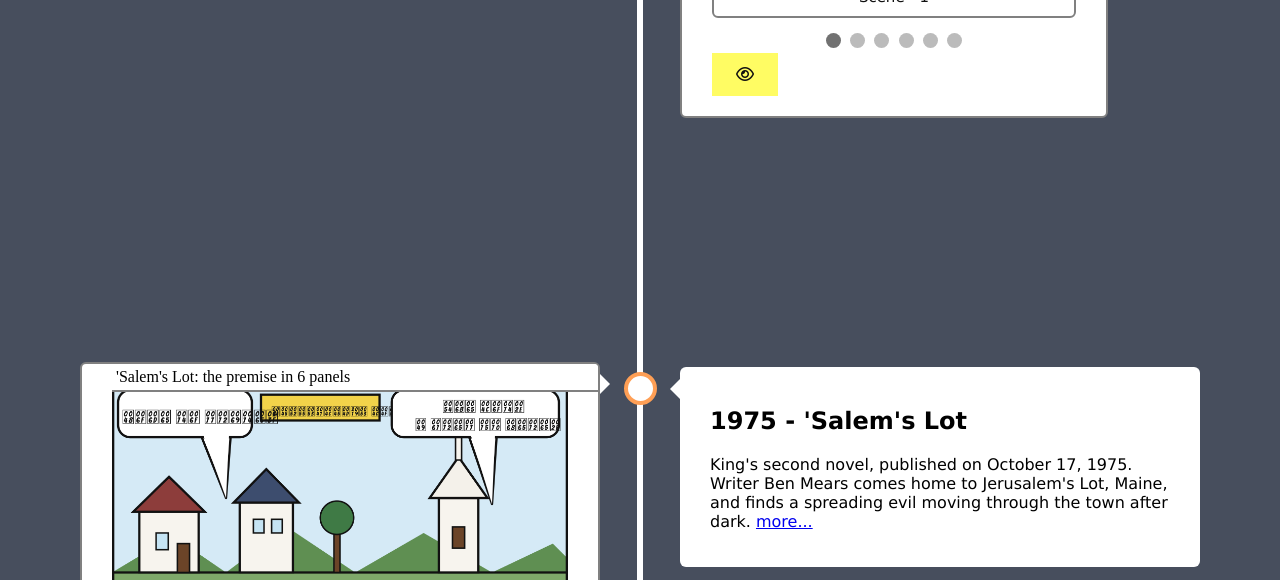
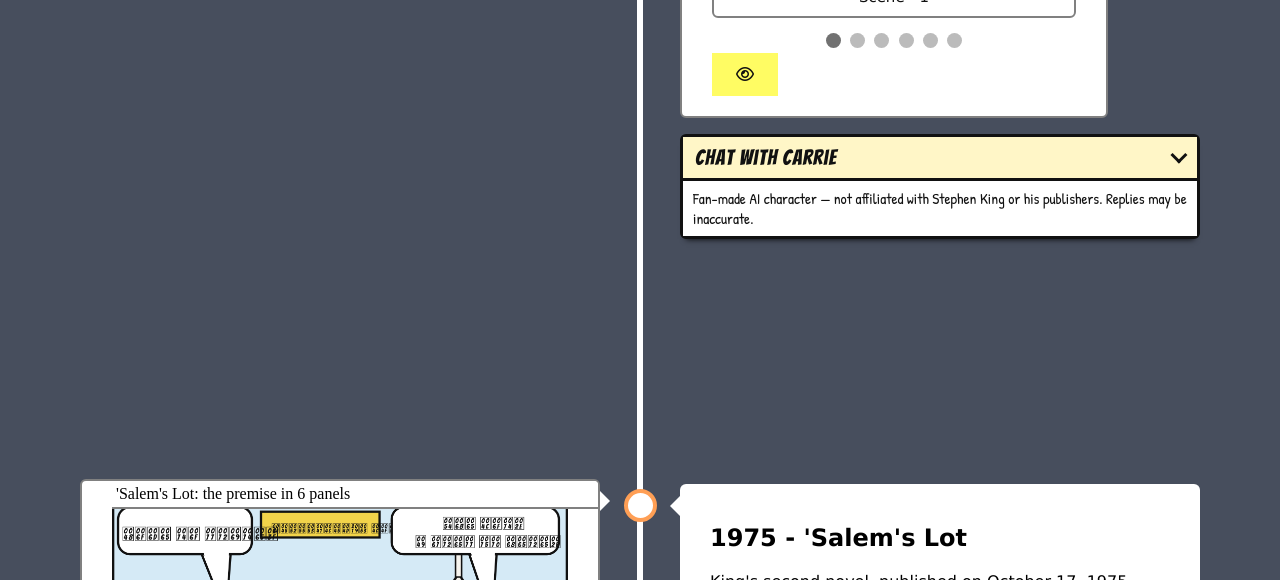
Before and after one commit to rajeshradhakrishnanmvk/timeline, a Jekyll site: the page built from index.html, in a window 1280 px wide and 900 px high, cut to the strip 320-900 px from the top of the window. Built offline with Jekyll 4.4.1, drawn with Linux system fonts in a browser that asks for light colours; part of the change alters nothing that is shown.

Commit message:
Check Carrie chat health on open and keep turns alternating
The collapsed toggle stays on the page. Health runs the first time the panel opens, and a failed check shows a short note instead of hiding the box. The request window always starts on a user turn, drops a failed user turn, and Escape closes the panel back to the toggle.

Co-authored-by: Rajesh Radhakrishnan <rajeshradhakrishnanmvk@users.noreply.github.com>

```diff
--- a/_includes/character-chat.html
+++ b/_includes/character-chat.html
@@ -1,13 +1,10 @@
 {% comment %}
   Reusable fan-chat panel. Pass character, endpoint, and health_endpoint.
-  The panel stays hidden until health_endpoint returns {"ok": true}.
-  Only Carrie is wired up. Another strip can include this with its own endpoint.
+  The collapsed toggle is always on the page. Health is checked the first time
+  it is opened. Only Carrie is wired up.
 {% endcomment %}
 {% assign chat_slug = include.character | downcase | replace: " ", "-" | replace: "'", "" %}
-{% unless character_chat_assets_loaded %}
-<link rel="stylesheet" href="{{ '/assets/css/character-chat.css' | relative_url }}">
-{% endunless %}
-<section class="character-chat" data-character-chat hidden
+<section class="character-chat" data-character-chat
   data-character="{{ include.character | escape }}"
   data-endpoint="{{ include.endpoint | escape }}"
   data-health-endpoint="{{ include.health_endpoint | escape }}"
--- a/_includes/head.html
+++ b/_includes/head.html
@@ -18,4 +18,5 @@
     <link rel="stylesheet" href="{{ '/assets/css/comic-shining.css' | relative_url }}">
     <link rel="stylesheet" href="{{ '/assets/css/comic-the-dead-zone.css' | relative_url }}">
     <link rel="stylesheet" href="{{ '/assets/css/comic-firestarter.css' | relative_url }}">
+    <link rel="stylesheet" href="{{ '/assets/css/character-chat.css' | relative_url }}">
 </head>
--- a/assets/js/character-chat.js
+++ b/assets/js/character-chat.js
@@ -15,6 +15,7 @@
   var CHAT_TIMEOUT_MS = 60000;
   var HISTORY_LIMIT = 8;
   var TEXT_LIMIT = 500;
+  var UNAVAILABLE = "Chat is unavailable right now";
 
   function boot() {
     var panels = document.querySelectorAll("[data-character-chat]");
@@ -45,7 +46,6 @@
     var status = root.querySelector("[data-chat-status]");
     var announce = root.querySelector("[data-chat-announce]");
     var thinking = root.querySelector("[data-chat-thinking]");
-    var thinkingLabel = root.querySelector("[data-chat-thinking-label]");
     var countEl = root.querySelector("[data-chat-count]");
     var emptyHint = root.querySelector("[data-chat-empty]");
     if (!toggle || !panel || !form || !input || !sendBtn || !log || !status || !announce) {
@@ -56,13 +56,13 @@
 
     var history = [];
     var streaming = false;
+    var healthState = "unknown";
     var momentMessage = character + " needs a moment, try again shortly";
     var busyMessage = character + " is talking to someone else, try again in a few seconds";
     var badMessage = character + " couldn't read that. Try a shorter note.";
     var genericMessage = "Something went wrong talking to " + character + ". Please try again.";
     var interruptedMessage = "That reply was cut off. Please try again.";
     var emptyReplyMessage = character + " didn't say anything. Please try again.";
-    var thinkingMessage = character + " is thinking\u2026";
 
     function setStatus(message, isError) {
       status.textContent = message || "";
@@ -70,12 +70,8 @@
     }
 
     function showThinking() {
-      if (!thinking) {
-        return;
-      }
-      thinking.hidden = false;
-      if (thinkingLabel) {
-        thinkingLabel.textContent = thinkingMessage;
+      if (thinking) {
+        thinking.hidden = false;
       }
     }
 
@@ -87,7 +83,7 @@
 
     function updateSend() {
       var blank = input.value.replace(/\s/g, "") === "";
-      sendBtn.disabled = streaming || blank;
+      sendBtn.disabled = streaming || healthState !== "ok" || blank;
       if (countEl) {
         countEl.textContent = String(input.value.length) + "/" + String(TEXT_LIMIT);
       }
@@ -120,27 +116,58 @@
       body.parentNode.parentNode.removeChild(body.parentNode);
     }
 
-    function outgoingMessages() {
-      var recent = history.slice(-HISTORY_LIMIT);
-      var payload = [];
+    /* Last 8 turns, always starting on a user and then alternating.
+       A cut that would begin on an assistant drops that turn too. */
+    function outgoingMessages(extraUser) {
+      var source = history.slice();
+      var cleaned = [];
       var i;
-      for (i = 0; i < recent.length; i++) {
-        var msg = recent[i];
+      if (extraUser) {
+        source.push({ role: "user", content: extraUser });
+      }
+      for (i = 0; i < source.length; i++) {
+        var msg = source[i];
+        var content;
         if (!msg || (msg.role !== "user" && msg.role !== "assistant")) {
           continue;
         }
-        payload.push({
-          role: msg.role,
-          content: String(msg.content || "").slice(0, TEXT_LIMIT)
-        });
+        content = String(msg.content || "").slice(0, TEXT_LIMIT);
+        if (!content) {
+          continue;
+        }
+        if (!cleaned.length) {
+          if (msg.role !== "user") {
+            continue;
+          }
+          cleaned.push({ role: "user", content: content });
+          continue;
+        }
+        if (cleaned[cleaned.length - 1].role === msg.role) {
+          cleaned[cleaned.length - 1] = { role: msg.role, content: content };
+          continue;
+        }
+        cleaned.push({ role: msg.role, content: content });
       }
-      return payload;
+      while (cleaned.length > HISTORY_LIMIT) {
+        cleaned.shift();
+        if (cleaned.length && cleaned[0].role === "assistant") {
+          cleaned.shift();
+        }
+      }
+      return cleaned;
     }
 
     function checkHealth() {
       var timedOut = false;
-      var controller = new AbortController();
-      var timer = setTimeout(function () {
+      var controller;
+      var timer;
+      if (healthState !== "unknown") {
+        return;
+      }
+      healthState = "checking";
+      updateSend();
+      controller = new AbortController();
+      timer = setTimeout(function () {
         timedOut = true;
         controller.abort();
       }, HEALTH_TIMEOUT_MS);
@@ -166,19 +193,24 @@
         clearTimeout(timer);
         return false;
       }).then(function (ok) {
-        if (ok) {
-          root.hidden = false;
+        healthState = ok ? "ok" : "down";
+        if (!ok) {
+          setStatus(UNAVAILABLE, true);
         }
+        updateSend();
       }, function () {
-        /* Health failures stay hidden and quiet. */
+        healthState = "down";
+        setStatus(UNAVAILABLE, true);
+        updateSend();
       });
     }
 
-      function sendMessage() {
+    function sendMessage(pendingUser) {
       var assistantBody = null;
       var assistantText = "";
       var streamFailed = false;
       var settled = false;
+      var committed = false;
       var controller = new AbortController();
       var timer = setTimeout(function () {
         controller.abort();
@@ -203,10 +235,25 @@
         return true;
       }
 
+      function commitPendingUser() {
+        var last;
+        if (committed || !pendingUser) {
+          return;
+        }
+        last = history.length ? history[history.length - 1] : null;
+        if (last && last.role === "user") {
+          committed = true;
+          return;
+        }
+        history.push({ role: "user", content: pendingUser });
+        committed = true;
+      }
+
       function keepPartial() {
         var textKept = assistantText.replace(/\s+$/g, "");
         if (textKept && assistantBody) {
           assistantBody.textContent = textKept;
+          commitPendingUser();
           history.push({ role: "assistant", content: textKept });
           announce.textContent = character + " said: " + textKept;
           log.scrollTop = log.scrollHeight;
@@ -221,16 +268,9 @@
         if (!settle()) {
           return;
         }
-        var textKept = assistantText.replace(/\s+$/g, "");
-        if (textKept && assistantBody) {
-          assistantBody.textContent = textKept;
-          history.push({ role: "assistant", content: textKept });
-          announce.textContent = character + " said: " + textKept;
-          log.scrollTop = log.scrollHeight;
-          return;
+        if (!keepPartial()) {
+          setStatus(emptyReplyMessage, false);
         }
-        removeTurn(assistantBody);
-        setStatus(emptyReplyMessage, false);
       }
 
       function finishInterrupted() {
@@ -279,17 +319,21 @@
 
       function processLine(line) {
         var trimmed = line.replace(/^\s+|\s+$/g, "");
+        var payload;
+        var json;
+        var choices;
+        var delta;
+        var piece;
         if (!trimmed || trimmed.charAt(0) === ":") {
           return false;
         }
         if (trimmed.indexOf("data:") !== 0) {
           return false;
         }
-        var payload = trimmed.slice(5).replace(/^\s+|\s+$/g, "");
+        payload = trimmed.slice(5).replace(/^\s+|\s+$/g, "");
         if (payload === "[DONE]") {
           return true;
         }
-        var json;
         try {
           json = JSON.parse(payload);
         } catch (err) {
@@ -306,12 +350,12 @@
         if (streamFailed) {
           return false;
         }
-        var choices = json.choices;
-        var delta = choices && choices[0] && choices[0].delta;
+        choices = json.choices;
+        delta = choices && choices[0] && choices[0].delta;
         if (!delta) {
           return false;
         }
-        var piece = delta.content;
+        piece = delta.content;
         /* The first chunk is often {"role":"assistant","content":""}. Ignore it.
            A normal length cap ends with "..." and is ordinary text, not an error. */
         if (typeof piece !== "string" || piece === "") {
@@ -322,13 +366,16 @@
       }
 
       function readSse(response) {
+        var reader;
+        var decoder;
+        var buffer;
         if (!response.body || !response.body.getReader) {
           finishHttp(0);
           return Promise.resolve();
         }
-        var reader = response.body.getReader();
-        var decoder = new TextDecoder();
-        var buffer = "";
+        reader = response.body.getReader();
+        decoder = new TextDecoder();
+        buffer = "";
 
         function pump() {
           return reader.read().then(function (result) {
@@ -394,7 +441,7 @@
           "Accept": "text/event-stream",
           "Content-Type": "application/json"
         },
-        body: JSON.stringify({ messages: outgoingMessages() }),
+        body: JSON.stringify({ messages: outgoingMessages(pendingUser) }),
         signal: controller.signal
       }).then(function (response) {
         if (!response.ok) {
@@ -409,16 +456,38 @@
       });
     }
 
+    function closePanel() {
+      panel.hidden = true;
+      toggle.setAttribute("aria-expanded", "false");
+    }
+
+    function openPanel() {
+      panel.hidden = false;
+      toggle.setAttribute("aria-expanded", "true");
+      if (healthState === "unknown") {
+        checkHealth();
+      } else if (healthState === "down") {
+        setStatus(UNAVAILABLE, true);
+      }
+      input.focus();
+    }
+
     toggle.addEventListener("click", function () {
-      var open = toggle.getAttribute("aria-expanded") === "true";
-      if (open) {
-        panel.hidden = true;
-        toggle.setAttribute("aria-expanded", "false");
+      if (toggle.getAttribute("aria-expanded") === "true") {
+        closePanel();
         return;
       }
-      panel.hidden = false;
-      toggle.setAttribute("aria-expanded", "true");
-      input.focus();
+      openPanel();
+    });
+
+    root.addEventListener("keydown", function (event) {
+      if (event.key !== "Escape" || toggle.getAttribute("aria-expanded") !== "true") {
+        return;
+      }
+      event.preventDefault();
+      event.stopPropagation();
+      closePanel();
+      toggle.focus();
     });
 
     input.addEventListener("input", updateSend);
@@ -438,27 +507,26 @@
     });
 
     form.addEventListener("submit", function (event) {
+      var text;
       event.preventDefault();
-      if (streaming) {
+      if (streaming || healthState !== "ok") {
+        if (healthState === "down") {
+          setStatus(UNAVAILABLE, true);
+        }
         return;
       }
-      var text = input.value.slice(0, TEXT_LIMIT).replace(/^\s+|\s+$/g, "");
+      text = input.value.slice(0, TEXT_LIMIT).replace(/^\s+|\s+$/g, "");
       if (!text) {
         updateSend();
         return;
       }
       input.value = "";
-      history.push({ role: "user", content: text });
       appendTurn("user", text);
       updateSend();
-      sendMessage();
+      sendMessage(text);
     });
 
-    if (thinkingLabel) {
-      thinkingLabel.textContent = thinkingMessage;
-    }
     updateSend();
-    checkHealth();
   }
 
   window.CharacterChat = { init: boot, _booted: true };
```
